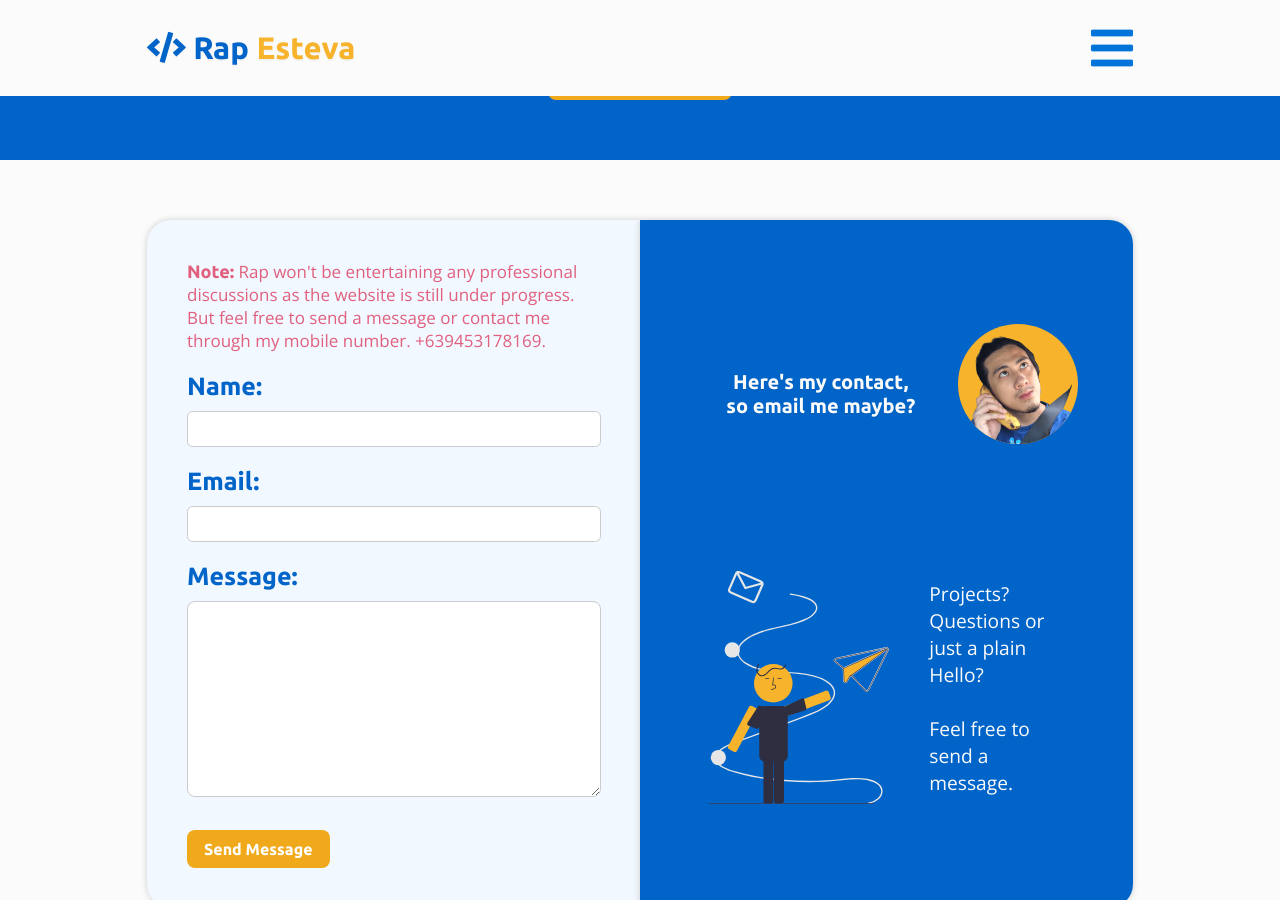
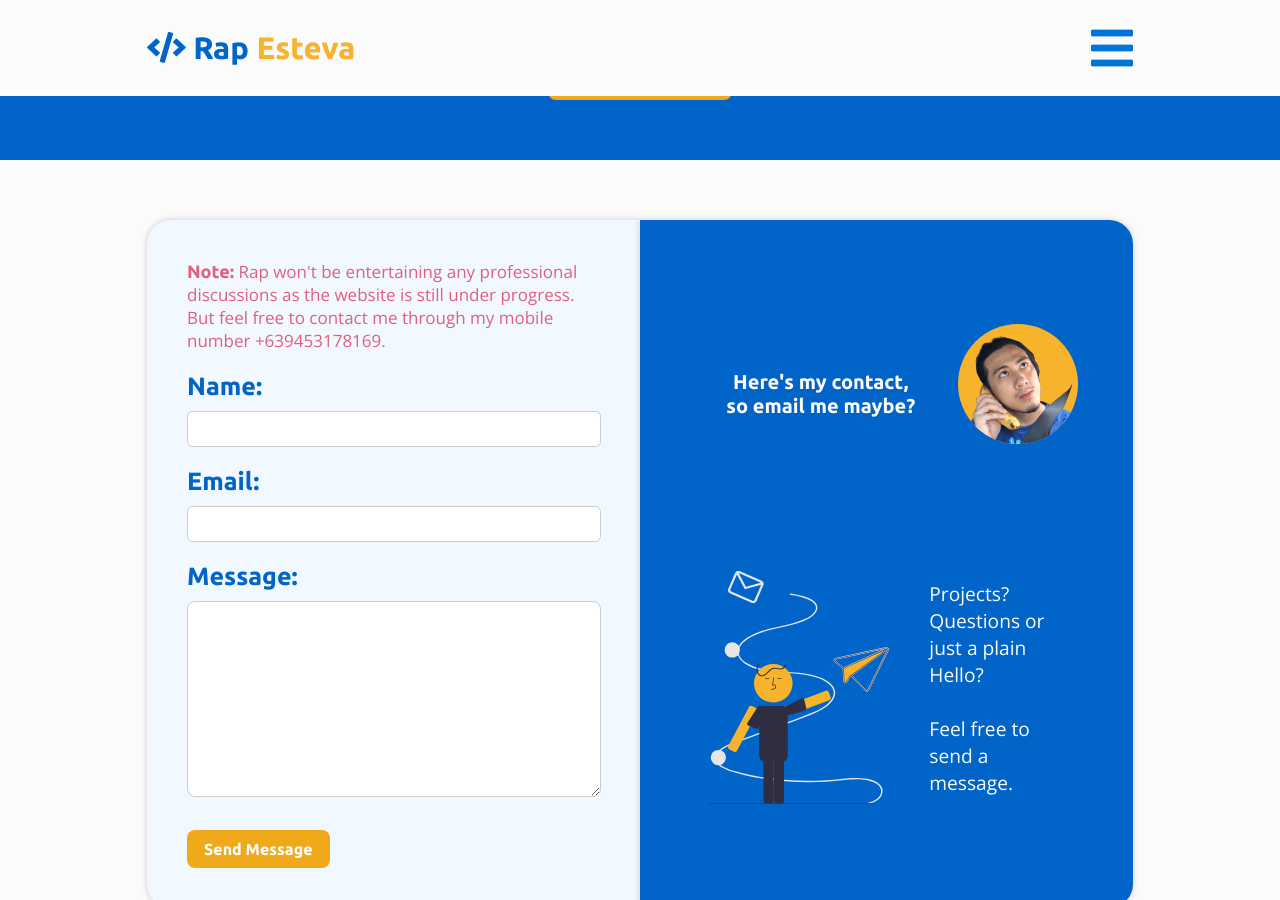
Before and after one commit to rapsamaniego27/portfolio-2020, a Jekyll site: the page built from index.html, in a window 1280 px wide and 900 px high, scrolled down 1405 px. Built offline with Jekyll 4.4.1, drawn with Linux system fonts in a browser that asks for light colours; nearby versions of some CDN libraries.

Commit message:
Update Defaults “site”

```diff
--- a/_data/main.yml
+++ b/_data/main.yml
@@ -9,8 +9,8 @@ summary: A visual person who can convert data to a graphical interface. The
   reserved, yet collaborator. Do not always go for conventional; naïve yet,
   adventurous.
 note: Rap won't be entertaining any professional discussions as the website is
-  still under progress. But feel free to send a message or contact me through my
-  mobile number. +639453178169.
+  still under progress. But feel free to contact me through my mobile number
+  +639453178169.
 resume: /images/estevaralphmartyn_cv.docx
 cv: /images/estevaralphmartyn_cv.pdf
 technologies:
```
